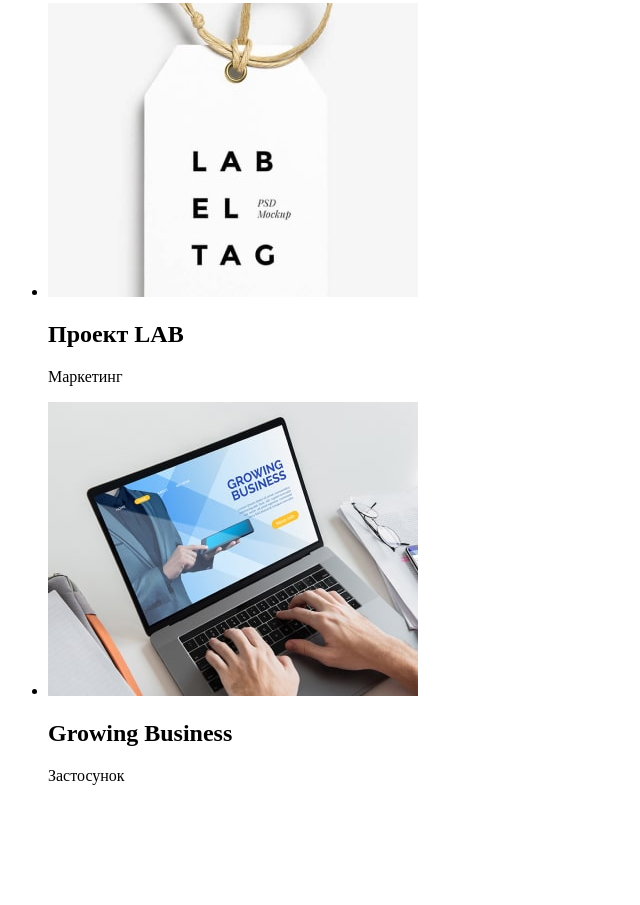
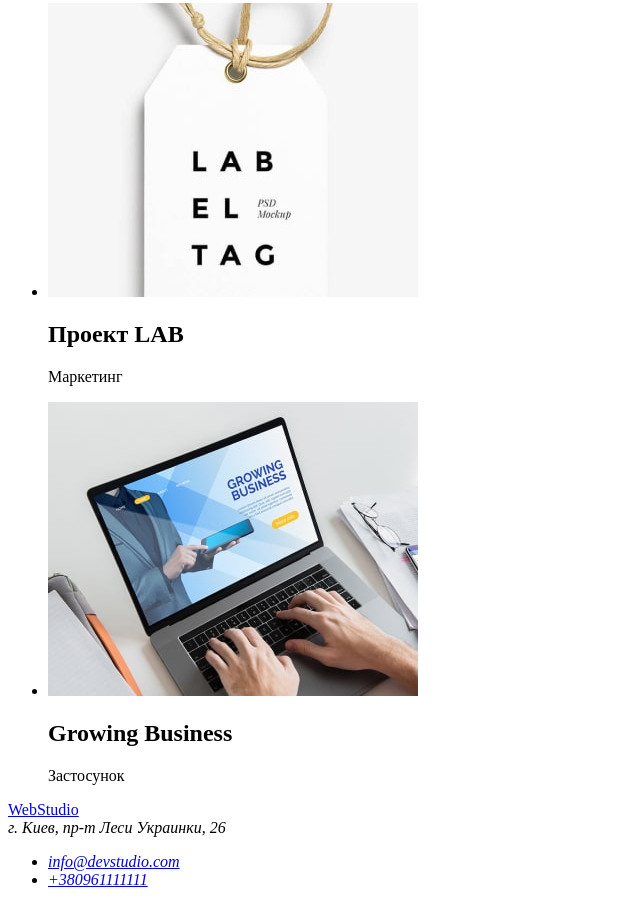
Before and after one commit to IrynaKR-1/goit-markup-hw-02, a plain HTML site: page portfolio.html in a window 1280 px wide. Shown: the part 3173-4078 px from the top of the page, without its empty margins (0-640 px from the left). Before the commit the page ends 3974 px from the top, so only its background shows below. Drawn offline with Linux system fonts and the light colour scheme.

Commit message:
add-footer

```diff
--- a/portfolio.html
+++ b/portfolio.html
@@ -114,5 +114,17 @@
         </li>
       </ul>
     </main>
+    <footer>
+      <div>
+        <a href="./index.html"><span>Web</span>Studio</a>
+        <address>г. Киев, пр-т Леси Украинки, 26</address>
+        <address>
+          <ul>
+            <li><a href="mailto:info@devstudio.com">info@devstudio.com</a></li>
+            <li><a href="telto:+380961111111">+380961111111</a></li>
+          </ul>
+        </address>
+      </div>
+    </footer>
   </body>
 </html>
```
